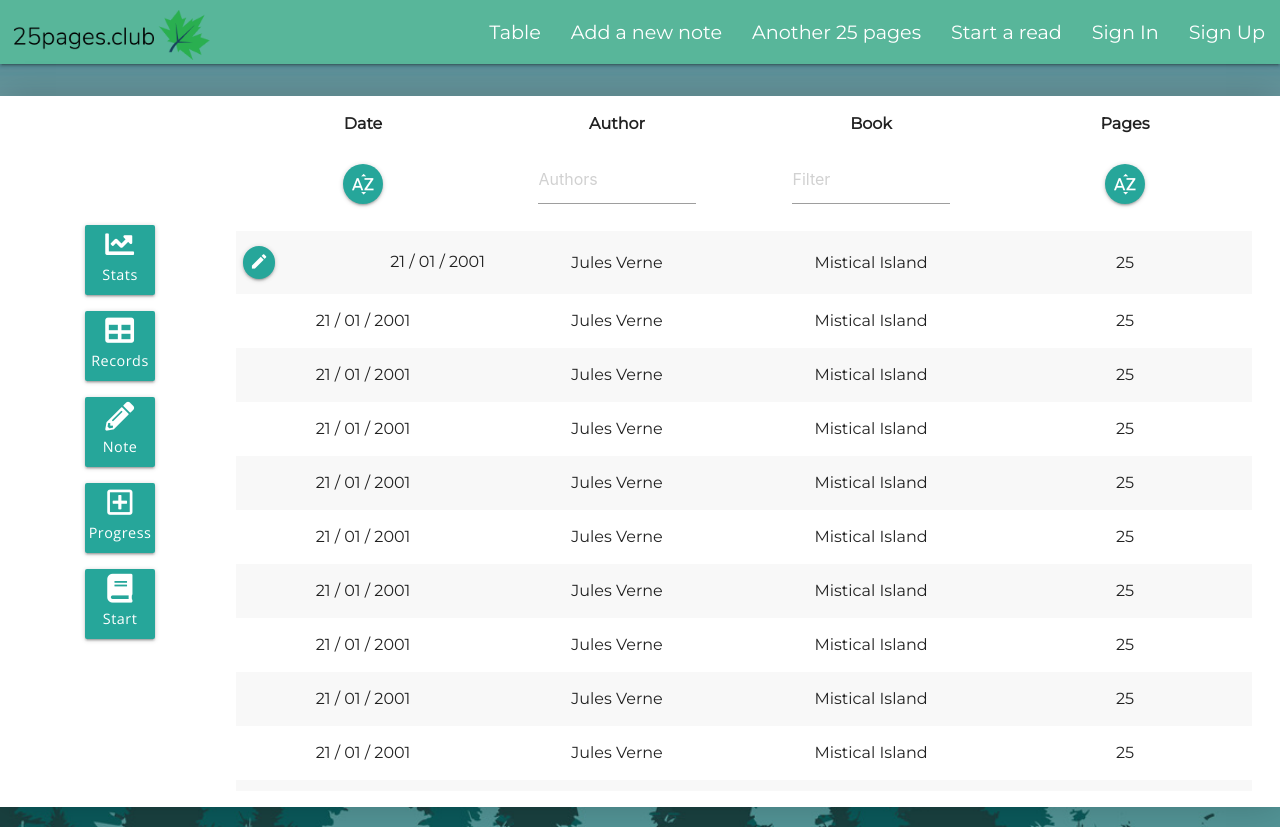
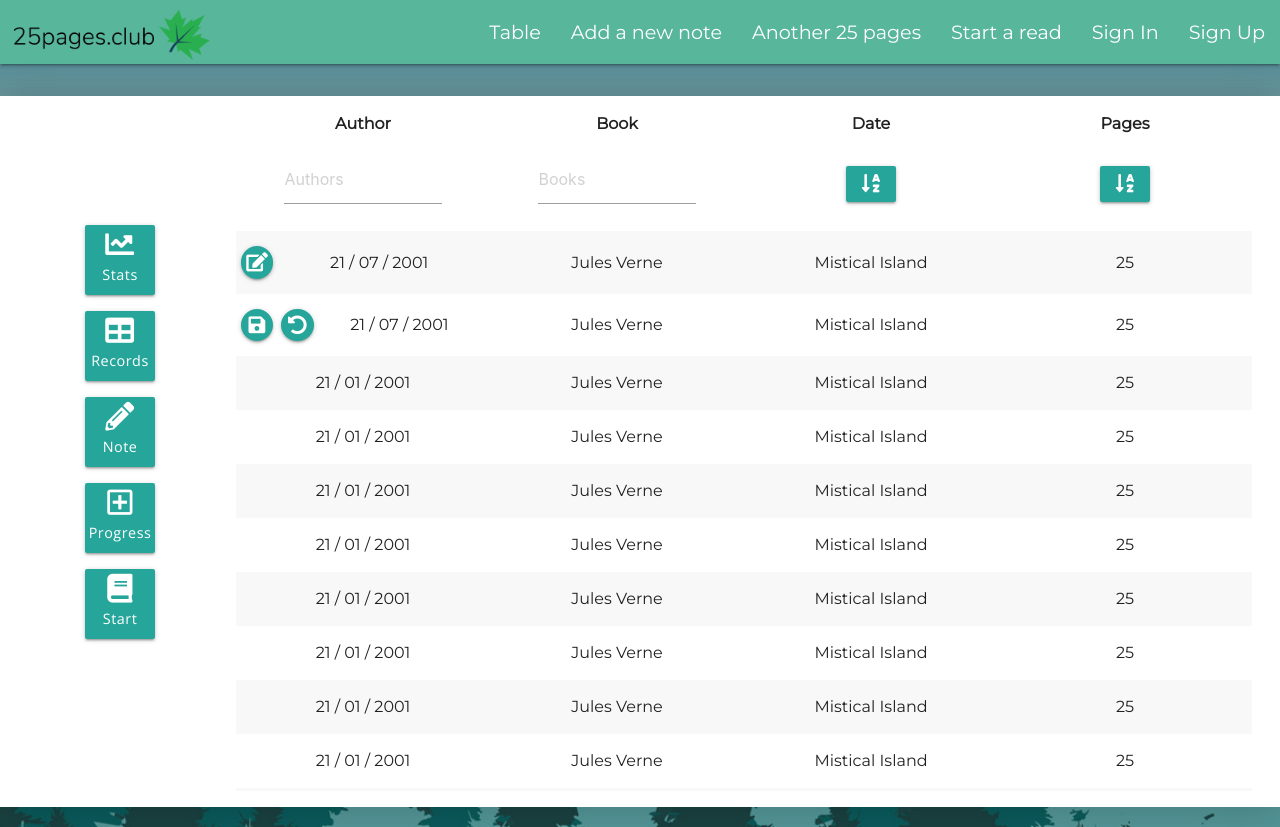
Before and after one commit to Kavtorev/25-pages-club, a React (Create React App) app: page /workshop in a window 1280 px wide. Built offline with nearby package versions, Linux system fonts and the light colour scheme.

Commit message:
changed styles for the 'recordtable component'

```diff
--- a/src/components/recordtable/RecordTable.css
+++ b/src/components/recordtable/RecordTable.css
@@ -25,22 +25,32 @@
   cursor: pointer;
 }
 
-.editing__cell {
-  display: flex;
-  justify-content: space-between;
-  align-items: baseline;
-}
-
-.editing__cell a {
-  margin: 0 0.125rem;
-}
-
 .date {
   justify-self: flex-end;
 }
 
 .field__names th {
   padding: 0;
+}
+
+/* .editing__wrapper {
+  padding: 0.5rem;
+} */
+
+.editing__sell {
+  display: flex;
+  flex-wrap: wrap;
+  justify-content: space-between;
+}
+
+.editing__sell a.save {
+  margin-right: 0.5rem;
+}
+
+.editing__sell p.date {
+  display: inline;
+  margin: auto auto;
+  justify-self: center;
 }
 
 @media only screen and (max-width: 600px) {
--- a/src/components/recordtable/RecordTable.js
+++ b/src/components/recordtable/RecordTable.js
@@ -17,21 +17,12 @@ function RecordTable() {
     <table className="striped centered record__table">
       <thead>
         <tr className="field__names">
-          <th>Date</th>
           <th>Author</th>
           <th>Book</th>
+          <th>Date</th>
           <th>Pages</th>
         </tr>
         <tr>
-          <th>
-            <a
-              href="#!"
-              className="btn-floating btn waves-effect waves-light "
-              onClick={handleOnClick}
-            >
-              <i className="material-icons">sort_by_alpha</i>
-            </a>
-          </th>
           <th className="author__filtering">
             <div className="row">
               <div className="input-field col s8 offset-s2">
@@ -49,7 +40,7 @@ function RecordTable() {
             <div className="row">
               <div className="input-field col s8 offset-s2">
                 <input
-                  placeholder="Filter"
+                  placeholder="Books"
                   id="book_filter"
                   type="text"
                   className="validate"
@@ -61,10 +52,20 @@ function RecordTable() {
           <th>
             <a
               href="#!"
-              className="btn-floating btn waves-effect waves-light "
+              className="btn waves-effect waves-light "
               onClick={handleOnClick}
             >
-              <i className="material-icons">sort_by_alpha</i>
+              <i class="fas fa-sort-alpha-down"></i>
+            </a>
+          </th>
+
+          <th>
+            <a
+              href="#!"
+              className="btn waves-effect waves-light "
+              onClick={handleOnClick}
+            >
+              <i class="fas fa-sort-alpha-down"></i>
             </a>
           </th>
         </tr>
@@ -72,26 +73,38 @@ function RecordTable() {
       <tbody>
         <tr>
           <td>
-            <div className="editing__cell">
-              <div className="editing__buttons">
-                <a
-                  href="#!"
-                  className="btn-floating btn-small waves-effect waves-light "
-                  onClick={handleOnClick}
-                >
-                  <i className="material-icons">edit</i>
-                </a>
-              </div>
-              <span className="date">21 / 01 / 2001</span>
+            <div className="editing__sell">
+              <a
+                href="#!"
+                class="btn-floating btn-small waves-effect waves-light"
+              >
+                <i class="fas fa-edit"></i>
+              </a>
+              <p className="date">21 / 07 / 2001</p>
             </div>
           </td>
           <td>Jules Verne</td>
           <td>Mistical Island</td>
           <td>25</td>
         </tr>
-
         <tr>
-          <td>21 / 01 / 2001</td>
+          <td>
+            <div className="editing__sell">
+              <a
+                href="#!"
+                class="btn-floating btn-small waves-effect waves-light save"
+              >
+                <i class="fas fa-save"></i>
+              </a>
+              <a
+                href="#!"
+                class="btn-floating btn-small waves-effect waves-light"
+              >
+                <i class="fas fa-undo-alt"></i>
+              </a>
+              <p className="date">21 / 07 / 2001</p>
+            </div>
+          </td>
           <td>Jules Verne</td>
           <td>Mistical Island</td>
           <td>25</td>
```
